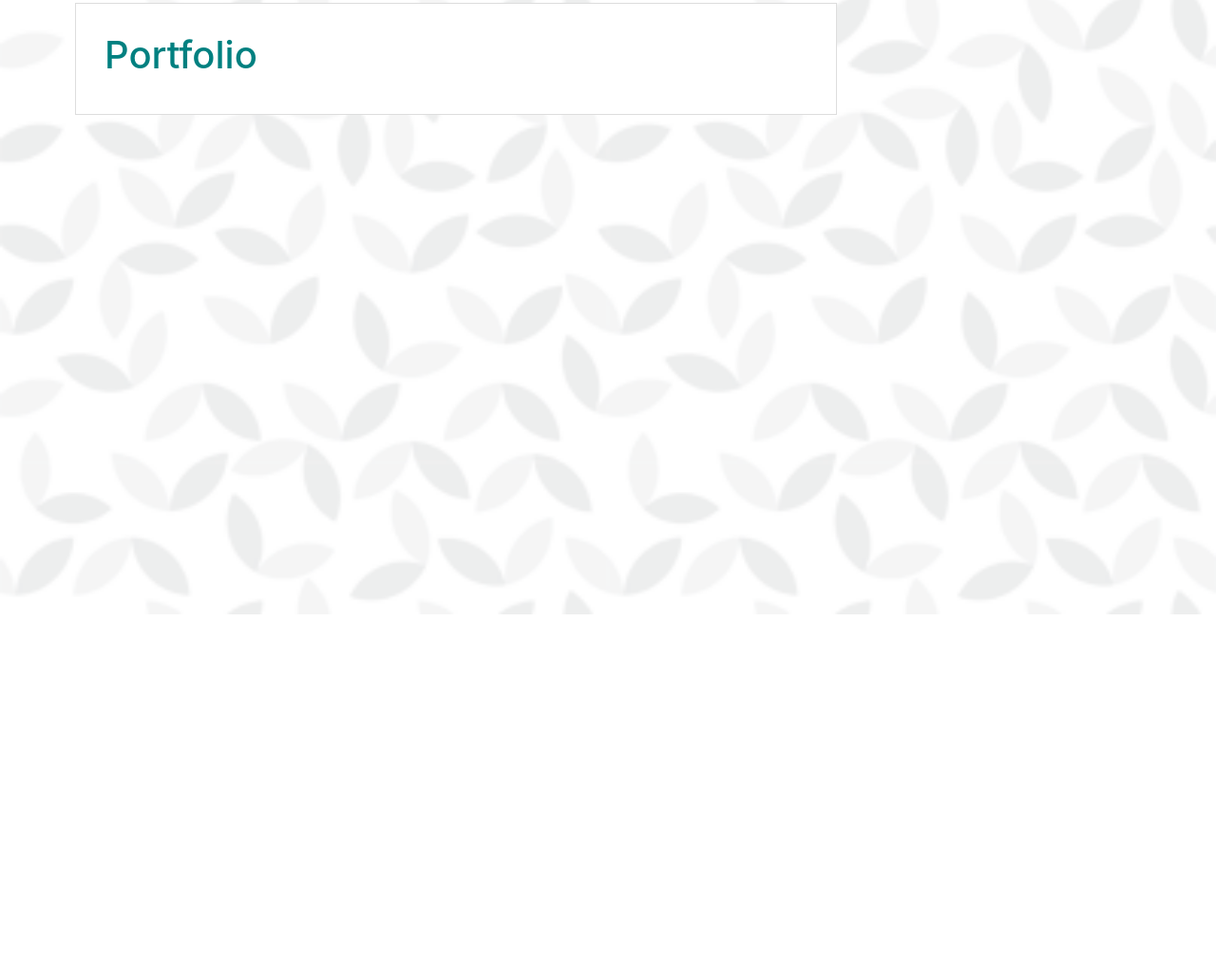
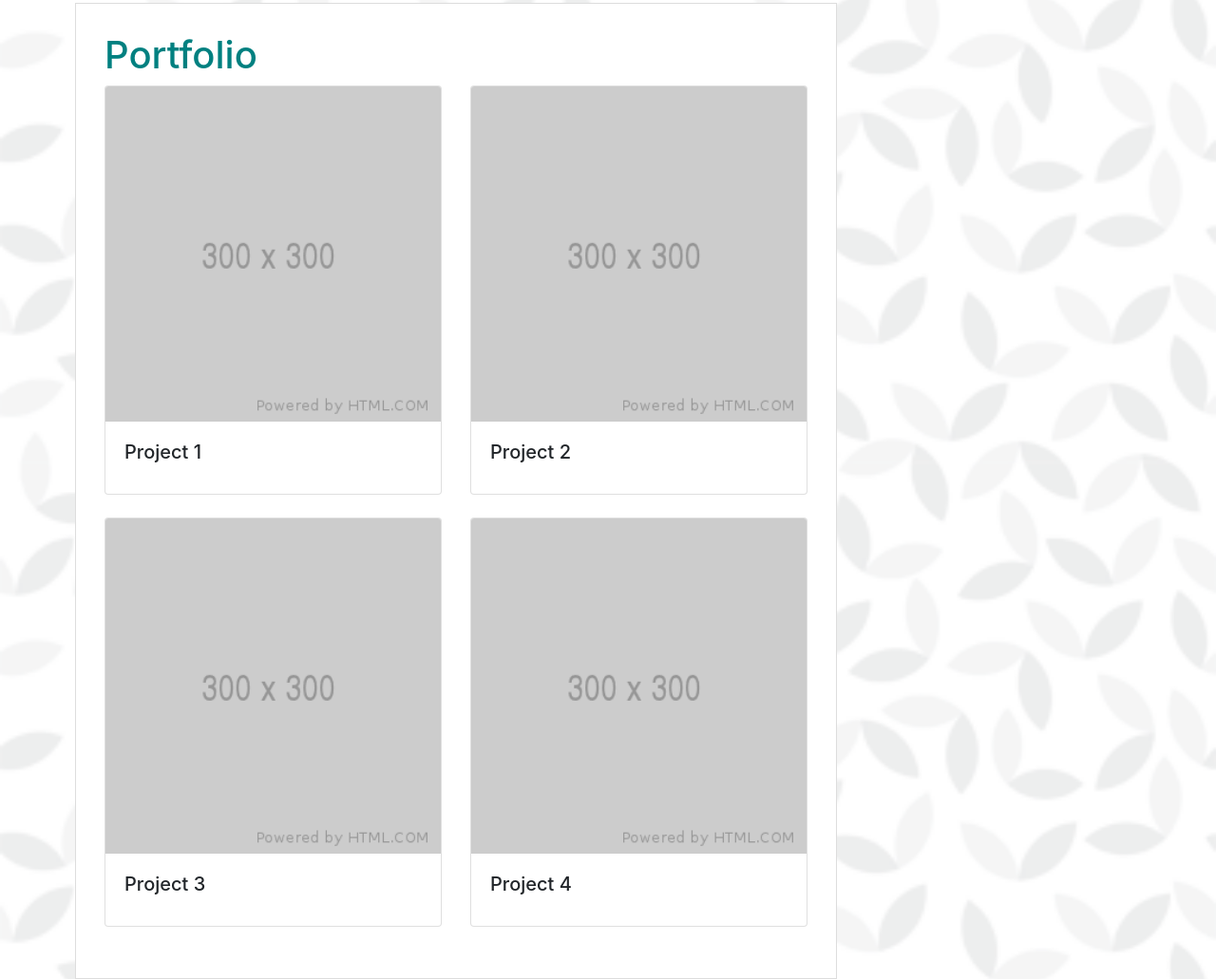
Before and after one commit to JenniferFunchess/JenniferFunchess-portfolio-2020, a plain HTML site: page portfolio.html in a window 1280 px wide. Shown: the part 153-1184 px from the top of the page at 95% size. Before the commit the page ends 800 px from the top, so only its background shows below. Drawn offline with nearby package versions, Linux system fonts and the light colour scheme.

Commit message:
added portfolio placeholder cars on portfolio html

```diff
--- a/assets/css/style.css
+++ b/assets/css/style.css
@@ -3,7 +3,7 @@
     background:teal;
 }
 
-.nav-item {
+.nav-link {
     float:right;
 }
 
--- a/portfolio.html
+++ b/portfolio.html
@@ -57,17 +57,48 @@
           <li class="nav-item">
             <a class="nav-link" href="./contact.html">Contact</a>
           </li>
-
         </ul>
-
       </div>
     </nav>
 
     <div id="main-container" class="container">
       <section class="main-section">
         <h1>Portfolio</h1>
+        <div class="row row-cols-1 row-cols-md-2">
+          <div class="col mb-4">
+            <div class="card">
+              <img src="assets/css/images/placeholder.png" class="card-img-top" alt="placeholder1" />
+              <div class="card-body">
+                <h5 class="card-title">Project 1</h5>
+              </div>
+            </div>
+          </div>
+          <div class="col mb-4">
+            <div class="card">
+              <img src="assets/css/images/placeholder.png" class="card-img-top" alt="placeholder2" />
+              <div class="card-body">
+                <h5 class="card-title">Project 2</h5>
+              </div>
+            </div>
+          </div>
+          <div class="col mb-4">
+            <div class="card">
+              <img src="assets/css/images/placeholder.png" class="card-img-top" alt="placeholder3" />
+              <div class="card-body">
+                <h5 class="card-title">Project 3</h5>
+              </div>
+            </div>
+          </div>
+          <div class="col mb-4">
+            <div class="card">
+              <img src="assets/css/images/placeholder.png" class="card-img-top" alt="placeholder4" />
+              <div class="card-body">
+                <h5 class="card-title">Project 4</h5>
+              </div>
+            </div>
+          </div>
+        </div>
       </section>
     </div>
-
   </body>
 </html>
```
Also changed, not shown: index.html (+2 -1 lines), assets/css/images/placeholder.png (added), 1 other file. Lines whose indentation alone changed are shown as unchanged.
